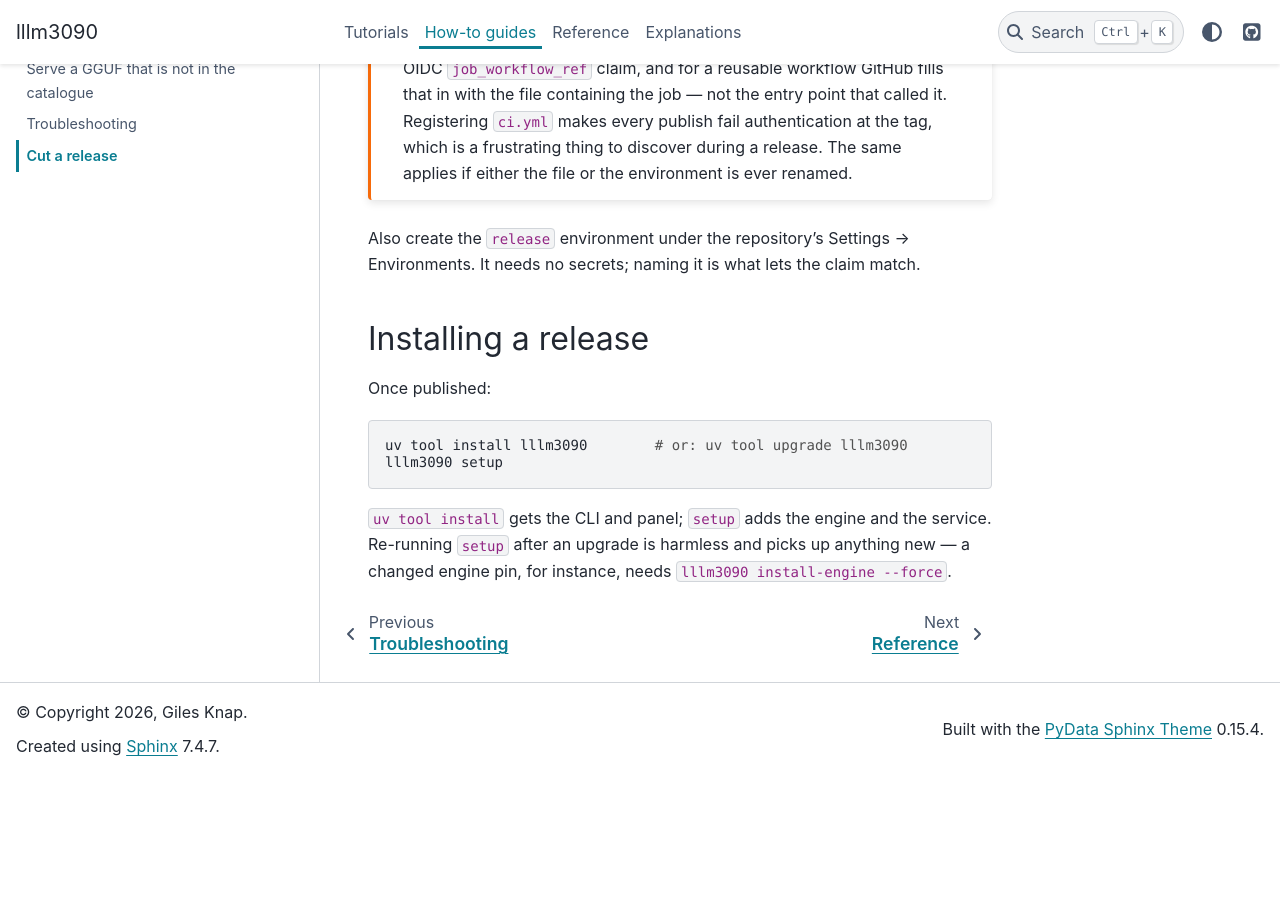
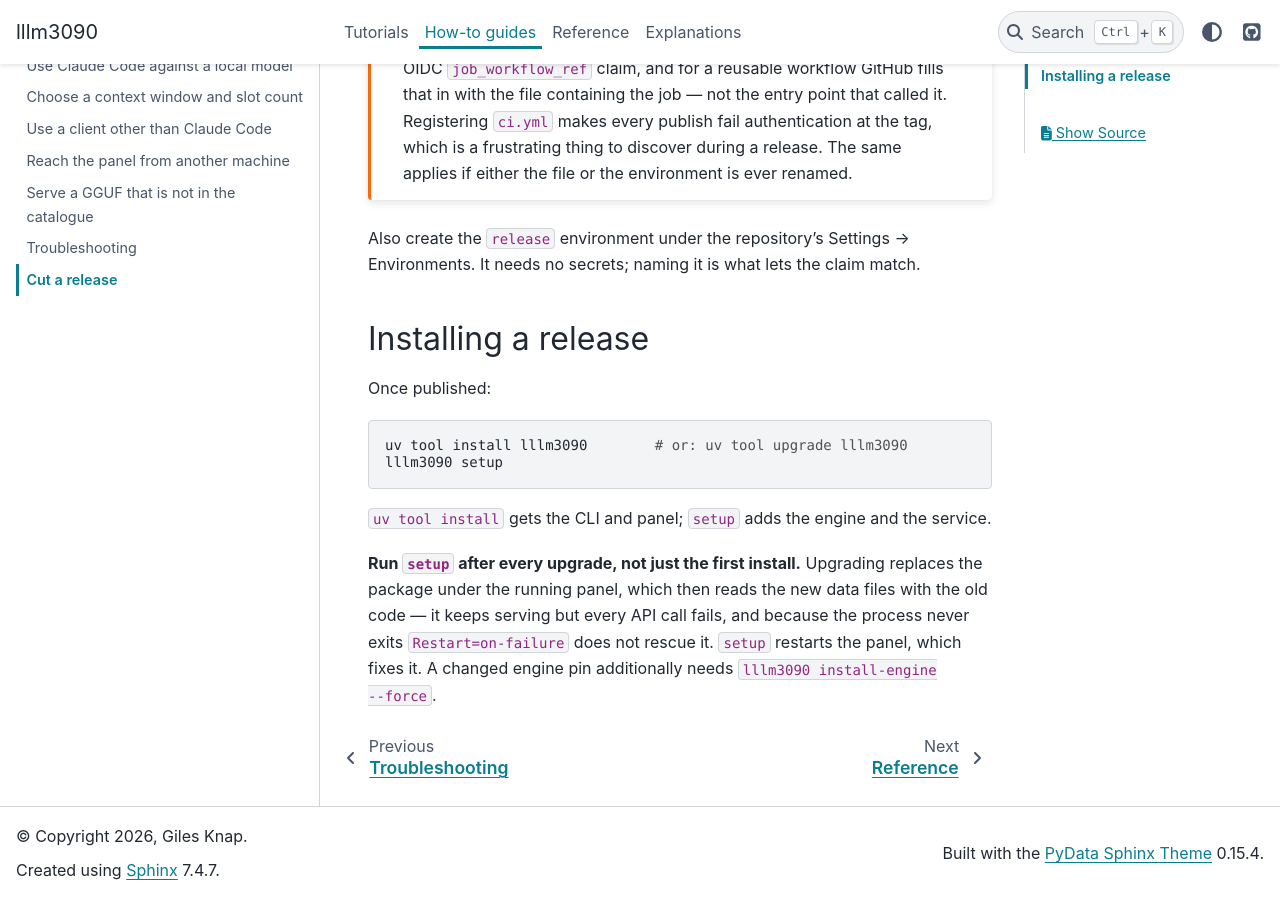
Before and after one commit to gilesknap/lllm3090, a Sphinx documentation site: the page built from docs/how-to/release.md, in a window 1280 px wide and 900 px high, scrolled down 1032 px. Built offline with Sphinx 7.4.7 and the PyData theme 0.15.4, drawn with Linux system fonts in a browser that asks for light colours; the version number could not be read and is left out; before the commit the page ends 1808 px from its top, so only the background shows below that.

Commit message:
Restart the panel on upgrade, not just enable it
Upgrading replaces the package under the running panel, which then reads the new
data files with the old classes. It keeps listening and every API call fails,
and since the process never exits Restart=on-failure does not rescue it -- the
panel looks up and is useless. install-service now restarts rather than
enable --now, which also covers a first install, and the release notes say to
run setup after every upgrade rather than only the first.

````diff
--- a/docs/how-to/release.md
+++ b/docs/how-to/release.md
@@ -52,6 +52,11 @@
 ```
 
 `uv tool install` gets the CLI and panel; `setup` adds the engine and the
-service. Re-running `setup` after an upgrade is harmless and picks up anything
-new — a changed engine pin, for instance, needs `lllm3090 install-engine
---force`.
+service.
+
+**Run `setup` after every upgrade, not just the first install.** Upgrading
+replaces the package under the running panel, which then reads the new data
+files with the old code — it keeps serving but every API call fails, and
+because the process never exits `Restart=on-failure` does not rescue it.
+`setup` restarts the panel, which fixes it. A changed engine pin additionally
+needs `lllm3090 install-engine --force`.
````
Also changed, not shown: 1 other file.
